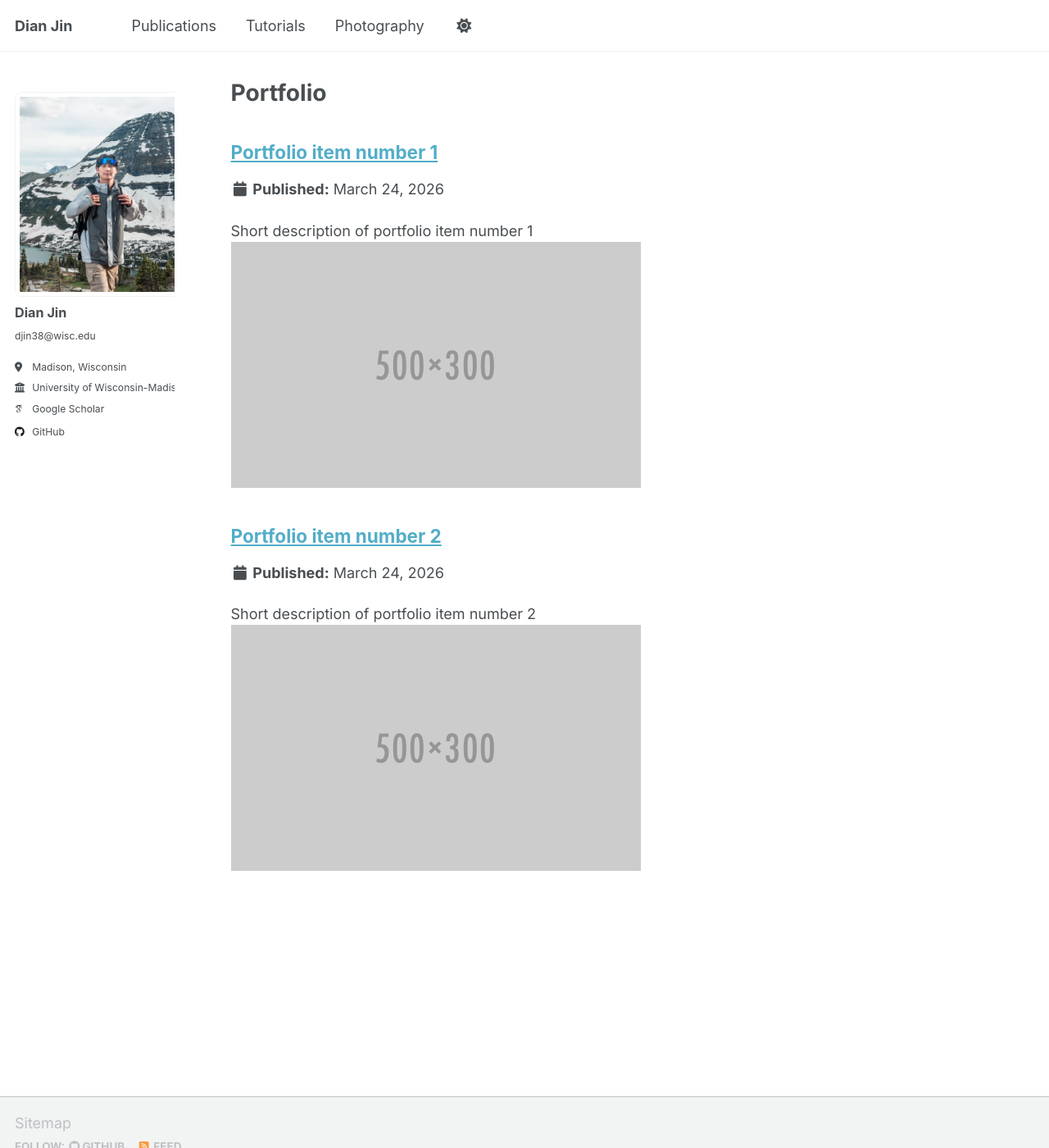
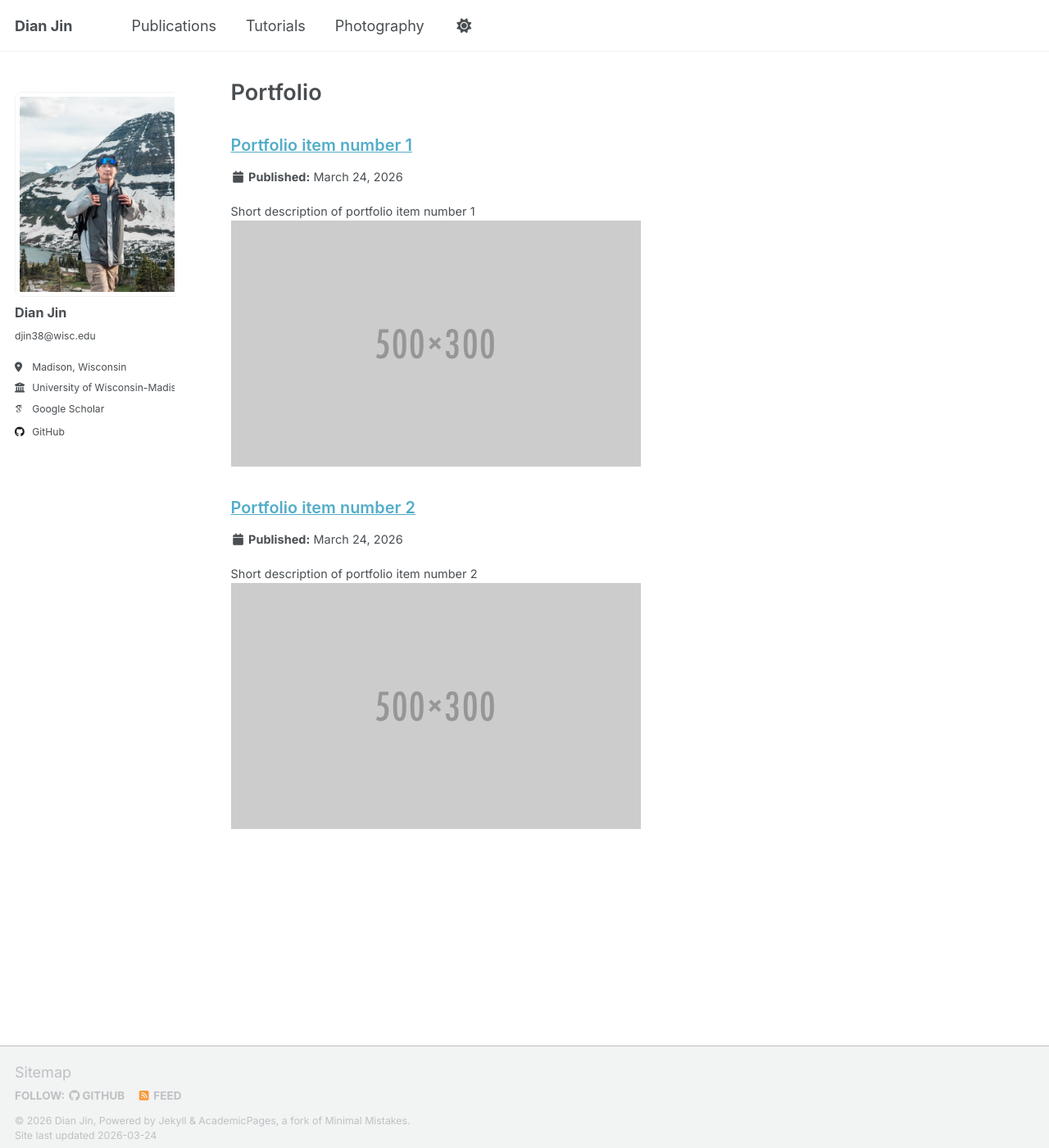
Before and after one commit to DianJin-Frederick/DianJin-Frederick.github.io, a Jekyll site: the page built from _pages/portfolio.html, in a window 1280 px wide and 1400 px high. Shown: the whole window at 82% size. Built offline with Jekyll 4.4.1, drawn with Linux system fonts in a browser that asks for light colours; some web fonts are replaced; a script that is not in the unit is left out.

Commit message:
Match archive page typography to homepage

```diff
--- a/_sass/_custom.scss
+++ b/_sass/_custom.scss
@@ -1,19 +1,25 @@
 /* === Custom main content font overrides === */
-.page__content {
+.page__content,
+.archive {
   font-size: 0.8rem;
   line-height: 1.6;
   letter-spacing: 0.005em;
 }
 
 .page__content p,
-.page__content li {
+.page__content li,
+.archive p,
+.archive li {
   font-size: 0.8rem;
   line-height: 1.6;
 }
 
-.page__content h1 { font-size: 1.5rem; font-weight: 600; }
-.page__content h2 { font-size: 1.1rem; font-weight: 600; }
-.page__content h3 { font-size: 0.95rem; font-weight: 600; }
+.page__content h1,
+.archive h1 { font-size: 1.5rem; font-weight: 600; }
+.page__content h2,
+.archive h2 { font-size: 1.1rem; font-weight: 600; }
+.page__content h3,
+.archive h3 { font-size: 0.95rem; font-weight: 600; }
 
 /* Optional: keep sidebar small */
 .sidebar,
```
